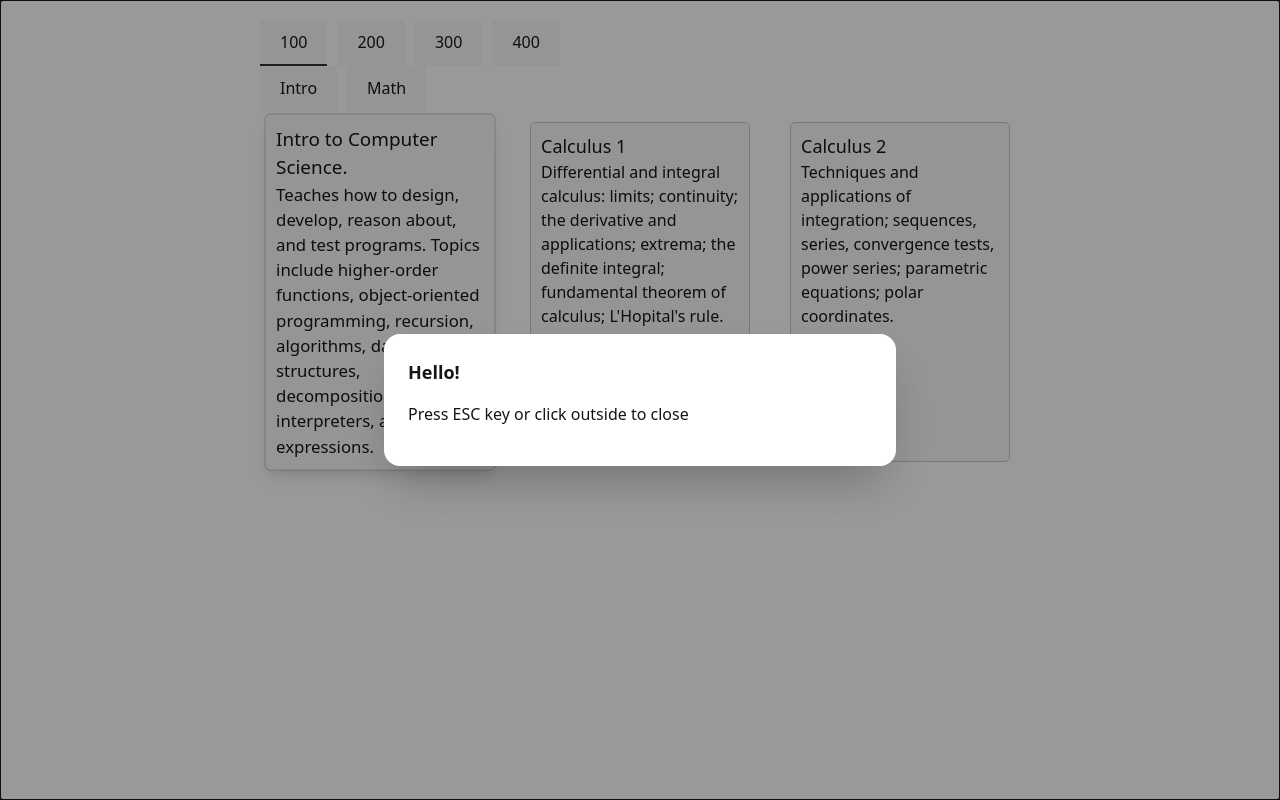
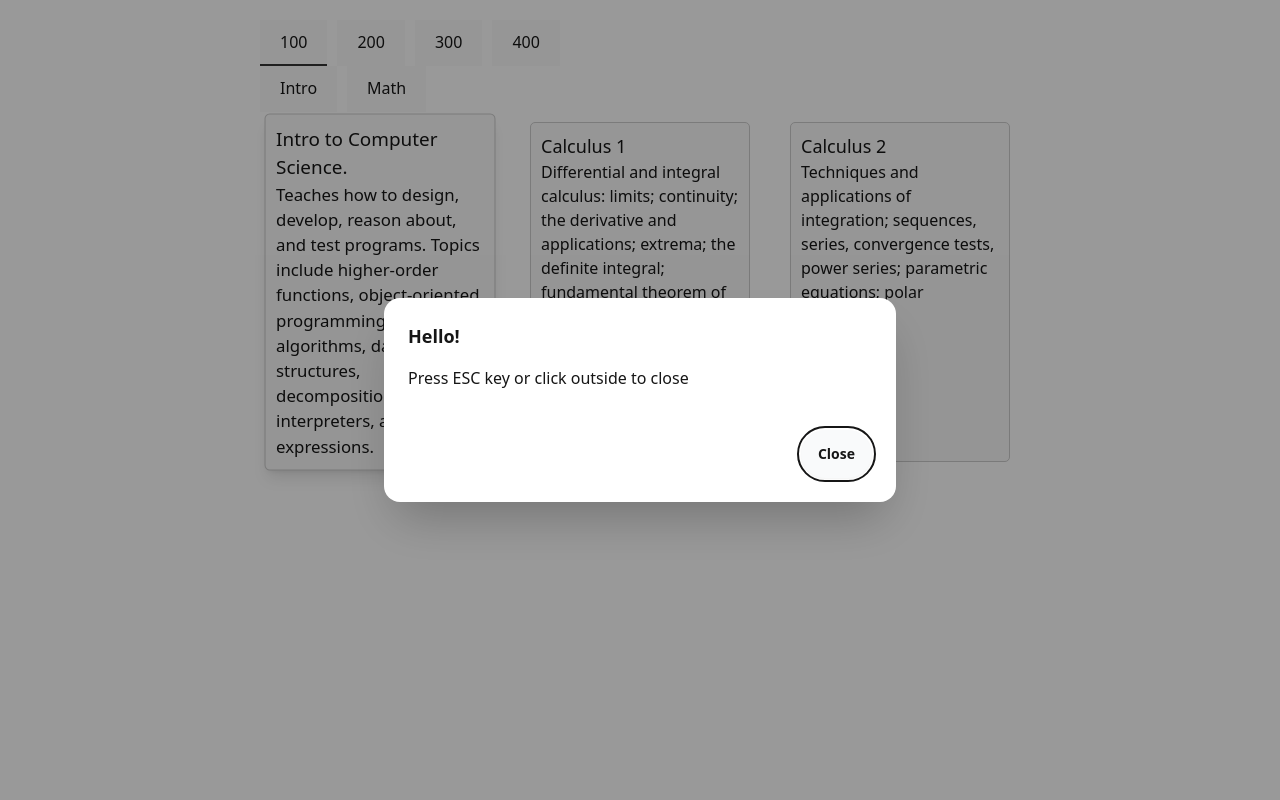
Before and after one commit to speel107/card-app, a React (Create React App) app: page / in a window 1280 px wide. Both pictures are taken after a click on the element 380 px from the left and 292 px from the top of the page. Built offline with nearby package versions, Linux system fonts and the light colour scheme.

Commit message:
added close button to modal menu

```diff
--- a/src/FoodCard.jsx
+++ b/src/FoodCard.jsx
@@ -18,9 +18,15 @@ const FoodCard = ({ name, description }) => {
         <div className="modal-box">
           <h3 className="font-bold text-lg">Hello!</h3>
           <p className="py-4">Press ESC key or click outside to close</p>
+          <div className="modal-action">
+            <form method="dialog">
+              {/* if there is a button in form, it will close the modal */}
+              <button className="btn">Close</button>
+            </form>
+          </div>
         </div>
         <form method="dialog" className="modal-backdrop">
-          <button>close</button>
+          <button></button>
         </form>
       </dialog>
     </div>
```
